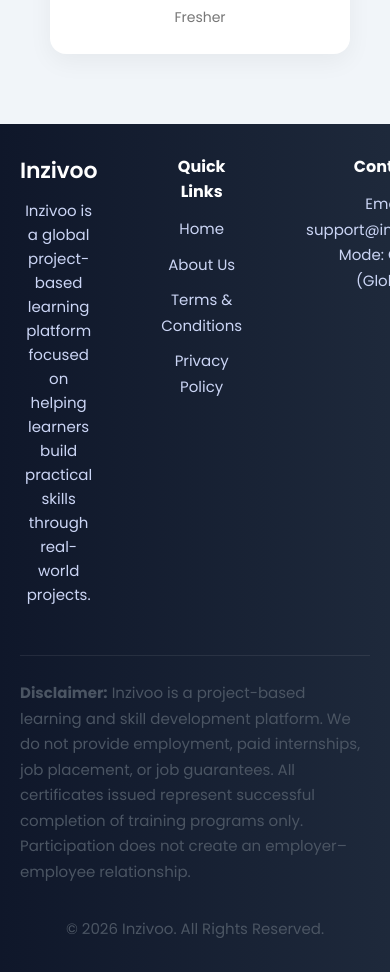
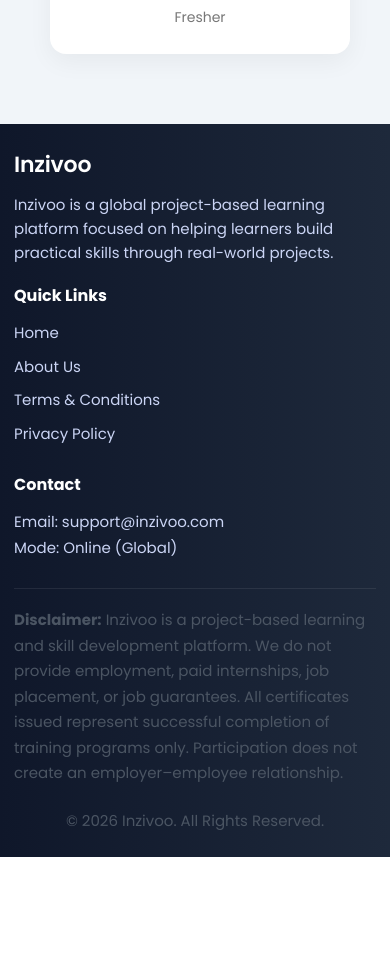
Before and after one commit to pankajsaroha/internhub, a Next.js app: page / in a window 390 px wide. Shown: the part 6823-7795 px from the top of the page. After the commit the page ends 7680 px from the top, so only its background shows below. Built offline with nearby package versions, Linux system fonts and the light colour scheme.

Commit message:
Footer Issue fixed for contact

```diff
--- a/app/contact/page.tsx
+++ b/app/contact/page.tsx
@@ -55,12 +55,12 @@
       </div>
 
       {/* ================= FOOTER NOTE ================= */}
-      <footer className="contact-footer">
+      <div className="contact-footer">
         <p>
           We value thoughtful questions and serious learners.
           Reach out when you’re ready to commit to learning by doing.
         </p>
-      </footer>
+      </div>
     </section>
   );
 }
--- a/app/globals.css
+++ b/app/globals.css
@@ -594,7 +594,7 @@
 }
 
 /* ===================== FOOTER ===================== */
-footer {
+.site-footer {
   background: linear-gradient(to right, #0f172a, #1e293b);
   color: white;
   padding: 30px 20px;
@@ -621,6 +621,7 @@
   text-decoration: none;
   /* 🔑 remove underline */
   transition: color 0.2s ease;
+  overflow-wrap: anywhere;
 }
 
 .footer-links ul {
@@ -668,6 +669,7 @@
   font-size: 13px;
   color: #94a3b8;
   line-height: 1.6;
+  overflow-wrap: anywhere;
 }
 
 /* BOTTOM */
@@ -696,7 +698,6 @@
 
   .hero-content,
   .certificate,
-  .footer-top,
   .step-cards,
   .testimonial-cards {
     flex-direction: column;
@@ -710,6 +711,24 @@
 
   .cards {
     grid-template-columns: repeat(2, 1fr);
+  }
+
+  .footer-top {
+    grid-template-columns: 1fr;
+    gap: 24px;
+  }
+
+  .footer-brand p {
+    max-width: 100%;
+  }
+
+  .footer-disclaimer {
+    margin-top: 28px;
+    padding-top: 18px;
+  }
+
+  .footer-bottom {
+    margin-top: 22px;
   }
 
   .menu-toggle {
@@ -795,6 +814,19 @@
     width: 100%;
     text-align: center;
   }
+
+  .site-footer {
+    padding: 24px 14px;
+  }
+
+  .footer-top {
+    gap: 18px;
+    text-align: left;
+  }
+
+  .footer-links li {
+    margin-bottom: 8px;
+  }
 }
 
 /* ===================== CONTENT PAGES ===================== */
@@ -1587,6 +1619,7 @@
 .contact-info a {
   color: #4f46e5;
   text-decoration: none;
+  overflow-wrap: anywhere;
 }
 
 .contact-info a:hover {
@@ -1616,6 +1649,7 @@
   border-top: 1px solid rgba(0, 0, 0, 0.08);
   background: transparent;
   text-align: center;
+  padding-inline: 0;
 }
 
 .contact-footer p {
@@ -1627,6 +1661,10 @@
 @media (max-width: 768px) {
   .contact-content {
     grid-template-columns: 1fr;
+  }
+
+  .contact-note {
+    padding: 22px 16px;
   }
 }
 
--- a/components/Footer.tsx
+++ b/components/Footer.tsx
@@ -1,6 +1,8 @@
+import Link from "next/link";
+
 export default function Footer() {
     return (
-        <footer>
+        <footer className="site-footer">
             <div className="footer-top">
                 <div className="footer-brand">
                     <h3>Inzivoo</h3>
@@ -14,10 +16,10 @@
                 <div className="footer-links">
                     <h4>Quick Links</h4>
                     <ul>
-                        <li><a href="/">Home</a></li>
-                        <li><a href="/about">About Us</a></li>
-                        <li><a href="/terms">Terms & Conditions</a></li>
-                        <li><a href="/privacy">Privacy Policy</a></li>
+                        <li><Link href="/">Home</Link></li>
+                        <li><Link href="/about">About Us</Link></li>
+                        <li><Link href="/terms">Terms & Conditions</Link></li>
+                        <li><Link href="/privacy">Privacy Policy</Link></li>
                     </ul>
                 </div>
 
```
